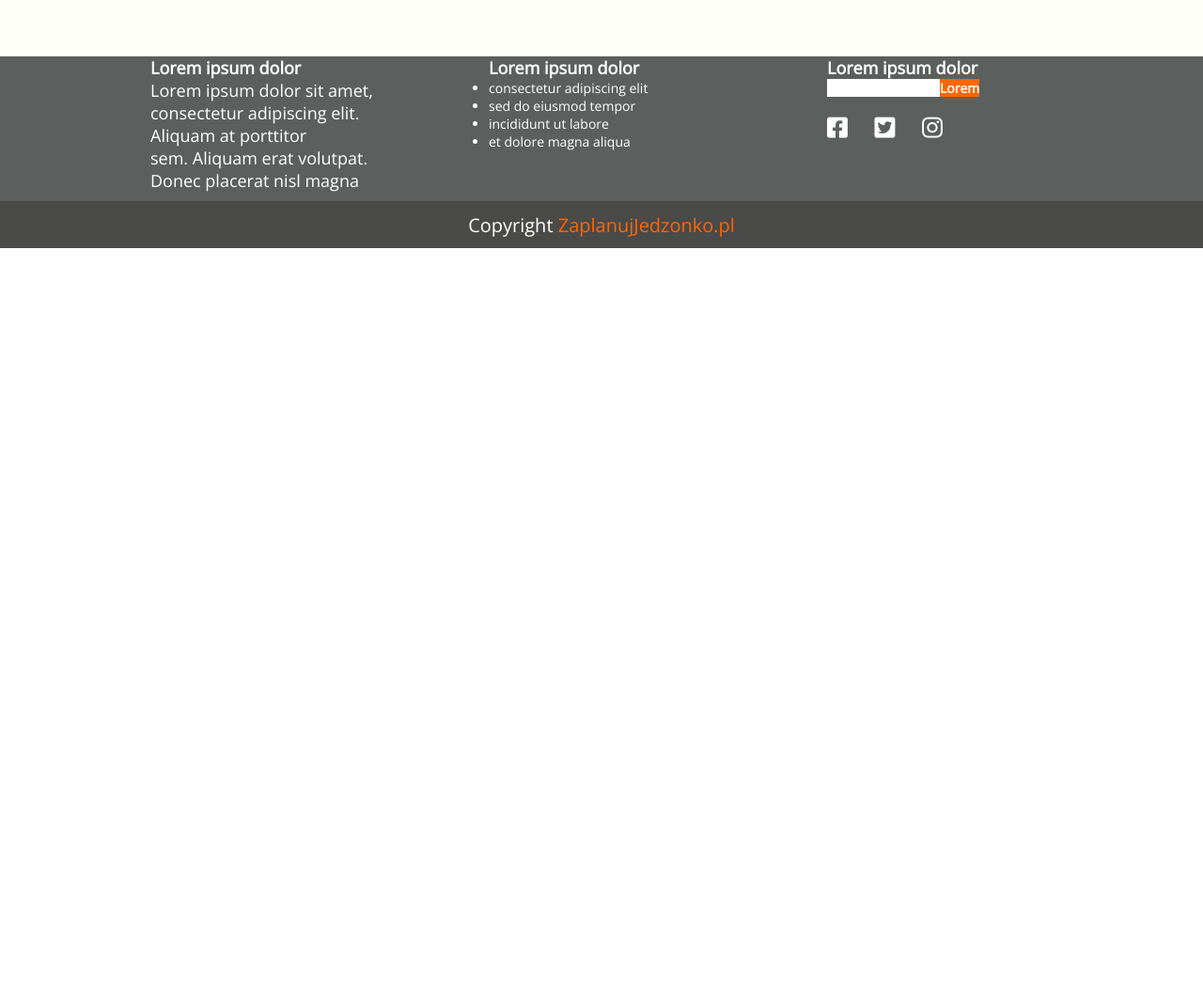
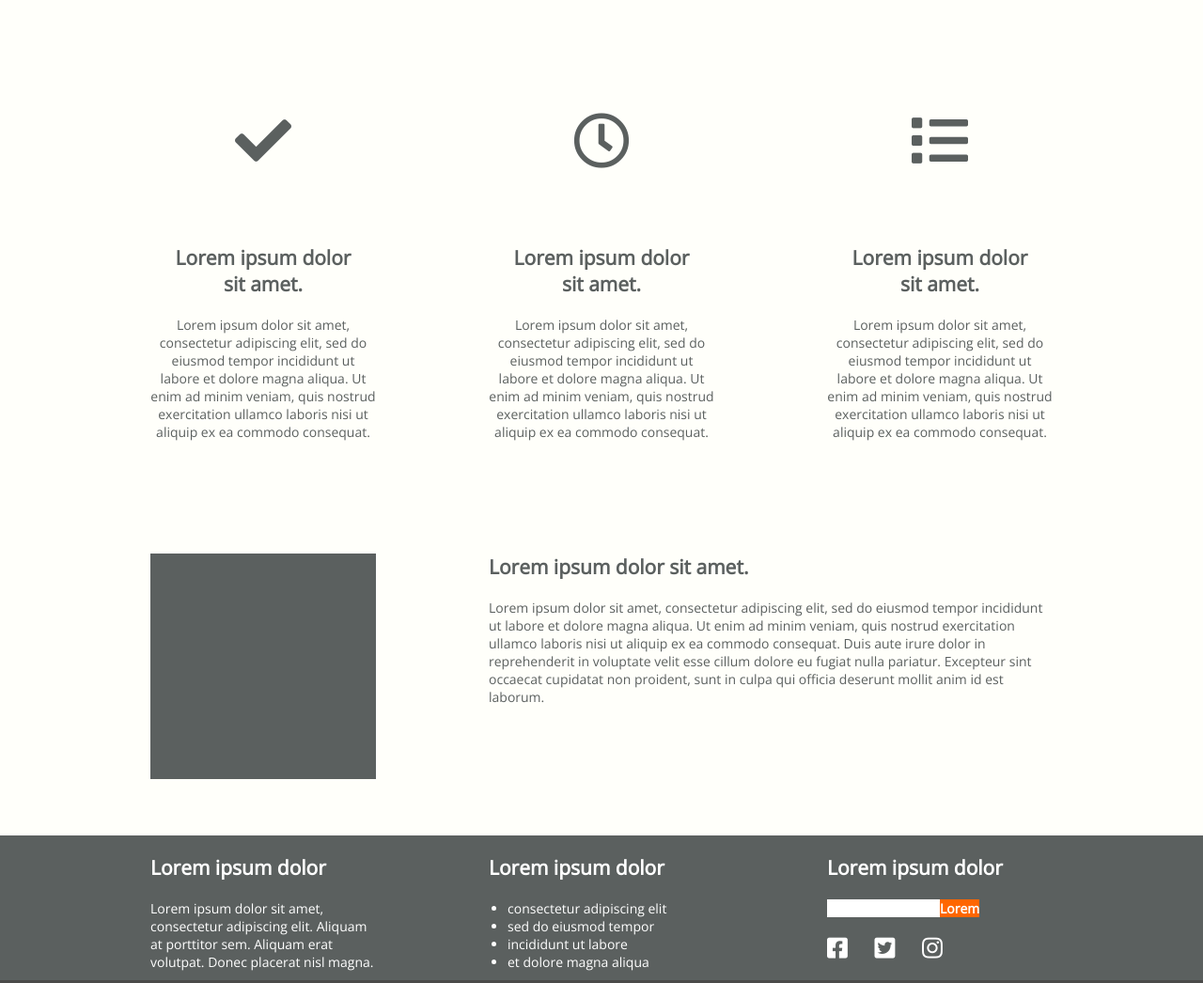
Before and after one commit to AMGasiorek/CodersLab_ScrumLab_ZaplanujJedzonko, a website: page development/index.html in a window 1280 px wide. Shown: the part 420-1466 px from the top of the page at 94% size. Before the commit the page ends 800 px from the top, so only its background shows below. Drawn offline with nearby package versions, Linux system fonts and the light colour scheme; files that its build step writes are made by us from their sources; a web font is replaced by a local one.

Commit message:
Dodane dwie sekcje oraz naprawiono kilka błędów

```diff
--- a/development/index.html
+++ b/development/index.html
@@ -59,10 +59,6 @@
         <div class="col-1">
           <a class="next" onclick="nextCarouselItem(1)">&#10095;</a>
         </div>
-
-<!--        <a class="prev" onclick="nextCarouselItem(-1)">&#10094;</a>-->
-<!--        <a class="next" onclick="nextCarouselItem(1)">&#10095;</a>-->
-
       </div>
       </div>
     </section>
@@ -70,14 +66,49 @@
     <section>
       <!-- CTA + button -->
     </section>
-    <section>
-      <!-- features -->
+    <section class = "light_background">
+      <div class = "container--grid landingPage">
+          <div class = "row">
+              <div class="col-1"></div>
+              <div class="col-2">
+                  <i class="fas fa-check"></i>
+                  <h3>Lorem ipsum dolor sit amet.</h3>
+                  <p>Lorem ipsum dolor sit amet, consectetur adipiscing elit, sed do eiusmod tempor incididunt ut labore et dolore magna aliqua. Ut enim ad minim veniam, quis nostrud exercitation ullamco laboris nisi ut aliquip ex ea commodo consequat. </p>
+              </div>
+              <div class="col-1"></div>
+              <div class="col-2">
+                  <i class="far fa-clock"></i>
+                  <h3>Lorem ipsum dolor sit amet.</h3>
+                  <p>Lorem ipsum dolor sit amet, consectetur adipiscing elit, sed do eiusmod tempor incididunt ut labore et dolore magna aliqua. Ut enim ad minim veniam, quis nostrud exercitation ullamco laboris nisi ut aliquip ex ea commodo consequat. </p>
+              </div>
+              <div class="col-1"></div>
+              <div class="col-2">
+                  <i class="fas fa-list"></i>
+                  <h3>Lorem ipsum dolor sit amet.</h3>
+                  <p>Lorem ipsum dolor sit amet, consectetur adipiscing elit, sed do eiusmod tempor incididunt ut labore et dolore magna aliqua. Ut enim ad minim veniam, quis nostrud exercitation ullamco laboris nisi ut aliquip ex ea commodo consequat. </p>
+              </div>
+              <div class="col-1"></div>
+          </div>
+      </div>
     </section>
     <section>
       <!-- newsletter -->
     </section>
-    <section>
-      <!-- aobut me -->
+    <section class = "light_background">
+        <div class = "container--grid landingPage">
+            <div class = "row">
+                <div class="col-1"></div>
+                <div class="col-2">
+                    <div id="author-photo"></div>
+                </div>
+                <div class="col-1"></div>
+                <div class="col-5">
+                    <h3>Lorem ipsum dolor sit amet.</h3>
+                    <p>Lorem ipsum dolor sit amet, consectetur adipiscing elit, sed do eiusmod tempor incididunt ut labore et dolore magna aliqua. Ut enim ad minim veniam, quis nostrud exercitation ullamco laboris nisi ut aliquip ex ea commodo consequat. Duis aute irure dolor in reprehenderit in voluptate velit esse cillum dolore eu fugiat nulla pariatur. Excepteur sint occaecat cupidatat non proident, sunt in culpa qui officia deserunt mollit anim id est laborum.</p>
+                </div>
+                <div class="col-1"></div>
+            </div>
+        </div>
     </section>
     <section class = "medium_background">
       <div class = "container--grid landingPage">
@@ -85,11 +116,11 @@
         <div class = "col-1"></div>
         <div class = "col-2 footer_column">
           <h3>Lorem ipsum dolor</h3>
-          <p>Lorem ipsum dolor sit amet,<br> consectetur adipiscing elit.<br> Aliquam at porttitor <br> sem. Aliquam erat volutpat.<br> Donec placerat nisl magna </p>
+          <p>Lorem ipsum dolor sit amet, consectetur adipiscing elit. Aliquam at porttitor sem. Aliquam erat volutpat. Donec placerat nisl magna.</p>
         </div>
         <div class = "col-1"></div>
         <div class = "col-2 footer_column">
-          <h3> Lorem ipsum dolor</h3>
+          <h3>Lorem ipsum dolor</h3>
           <ul>
             <li>consectetur adipiscing elit</li>
             <li>sed do eiusmod tempor</li>
--- a/development/scss/elements/_carousel.scss
+++ b/development/scss/elements/_carousel.scss
@@ -7,6 +7,7 @@ $carouselHeight: 400px;
 /* Kontener karuzeli */
 .carousel {
   height: $carouselHeight;
+  color: $navigationColor;
 }
 
 /* Itemy/Slajdy karuzeli */
--- a/development/scss/elements/_content.scss
+++ b/development/scss/elements/_content.scss
@@ -0,0 +1,46 @@
+@import "../settings/colors";
+
+
+section:nth-of-type(3) {
+  text-align: center;
+  .row {
+    .col-2 {
+      color: $navigationColor;
+      i {
+        font-size: 60px;
+        margin-top: 60px;
+        margin-bottom: 60px;
+      }
+      h3 {
+        padding: 20px;
+      }
+      p {
+        margin-bottom: 60px;
+      }
+    }
+  }
+}
+
+section:nth-of-type(5) {
+  /*text-align: center;*/
+  .row {
+    .col-5 {
+      color: $navigationColor;
+      h3 {
+        margin-top: 60px;
+        padding-bottom: 20px;
+      }
+      p {
+        margin-bottom: 60px;
+      }
+    }
+  }
+}
+
+#author-photo {
+  width: 100%;
+  padding-top: 100%;
+  margin-top: 60px;
+  margin-bottom: 60px;
+  background-color: $navigationColor;
+}
--- a/development/scss/elements/_contentGrid.scss
+++ b/development/scss/elements/_contentGrid.scss
@@ -9,7 +9,9 @@
     [class*="col-"]{
       width: 100%;
       display:block;
-      /*border: 1px solid black;*/
+      /*
+      border: 1px solid black;
+      */
     }
     $cols:10;
 
@@ -17,6 +19,7 @@
       .col-#{$i}{
         float: left;
         min-height: 1px;
+        height: 100%;
         width: (100%/$cols) *$i;
         //border: 1px solid black;
       }
--- a/development/scss/elements/_footer.scss
+++ b/development/scss/elements/_footer.scss
@@ -3,17 +3,17 @@
 
 .footer_column {
   color:$fontWhite;
-    flex-direction: row;
-    h3 {
-      font-size: $titleSize;
-    }
-    li {
-    }
+  text-align: left;
   p {
     padding-bottom:10px;
-      font-size:18px;
   }
-
+  h3 {
+    padding-top: 20px;
+    padding-bottom: 20px;
+  }
+  ul {
+    padding-inline-start: 20px;
+  }
   .fab {
     font-size:25px;
     padding-top:20px;
--- a/development/scss/generic/_reset.scss
+++ b/development/scss/generic/_reset.scss
@@ -8,4 +8,14 @@
   box-sizing: border-box;
   font-size: $generalFontSize;
   font-family: $textFont;
+
+  h1{
+    font-size: 3em;
+  }
+  h2{
+    font-size: 2.2em;
+  }
+  h3{
+    font-size: 1.5em;
+  }
 }
--- a/development/scss/main.scss
+++ b/development/scss/main.scss
@@ -13,5 +13,6 @@
 @import "elements/header";
 @import "elements/navigation";
 @import "elements/contentGrid";
+@import "elements/content";
 @import "elements/carousel";
 @import "elements/footer";
```
Lines whose indentation alone changed are shown as unchanged.
